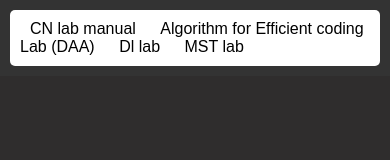
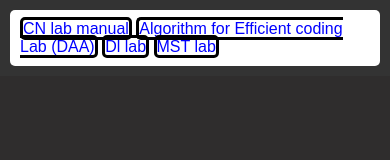
Before and after one commit to vikram-42-alla/lab-manuels, a plain HTML site: page index.html in a window 390 px wide. Drawn offline with Linux system fonts and the light colour scheme.

Commit message:
Update index.html

```diff
--- a/index.html
+++ b/index.html
@@ -24,13 +24,27 @@
             padding: 10px;
             border-radius: 5px;
         }
+        .navbar a{
+            border: 3px solid black;
+            border-radius: 5px;
+
+        }
         .navbar a {
             text-decoration: none;
-            color: black;
+           color: blue;
             margin: 0 10px;
         }
         .navbar a:hover {
             text-decoration: underline;
+        }
+        @media screen and (max-width: 600px) {
+            .navbar {
+            flex-direction: column;
+            align-items: flex-start;
+            }
+            .navbar a {
+            margin: 5px 0;
+            }
         }
     </style>
 </head>
```
